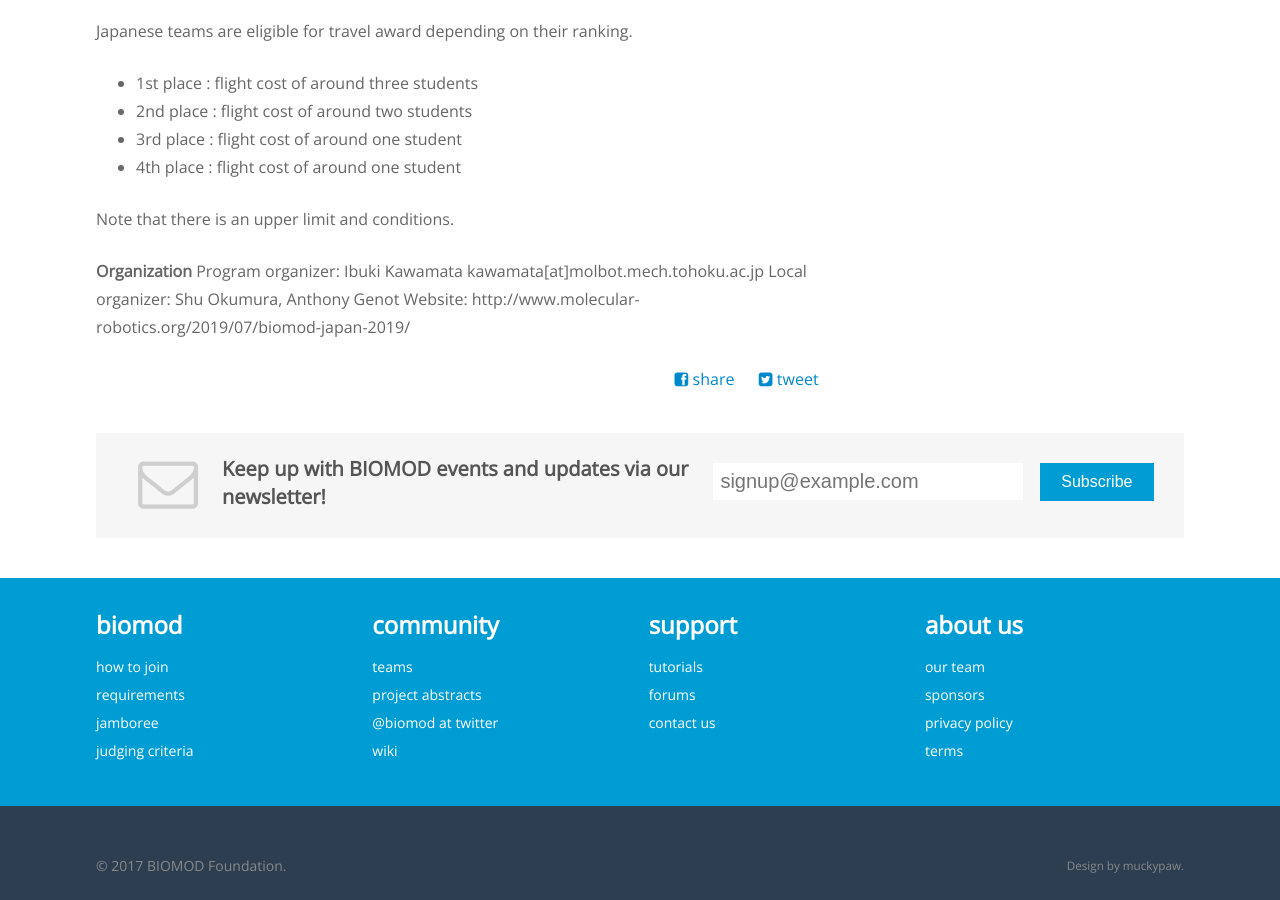
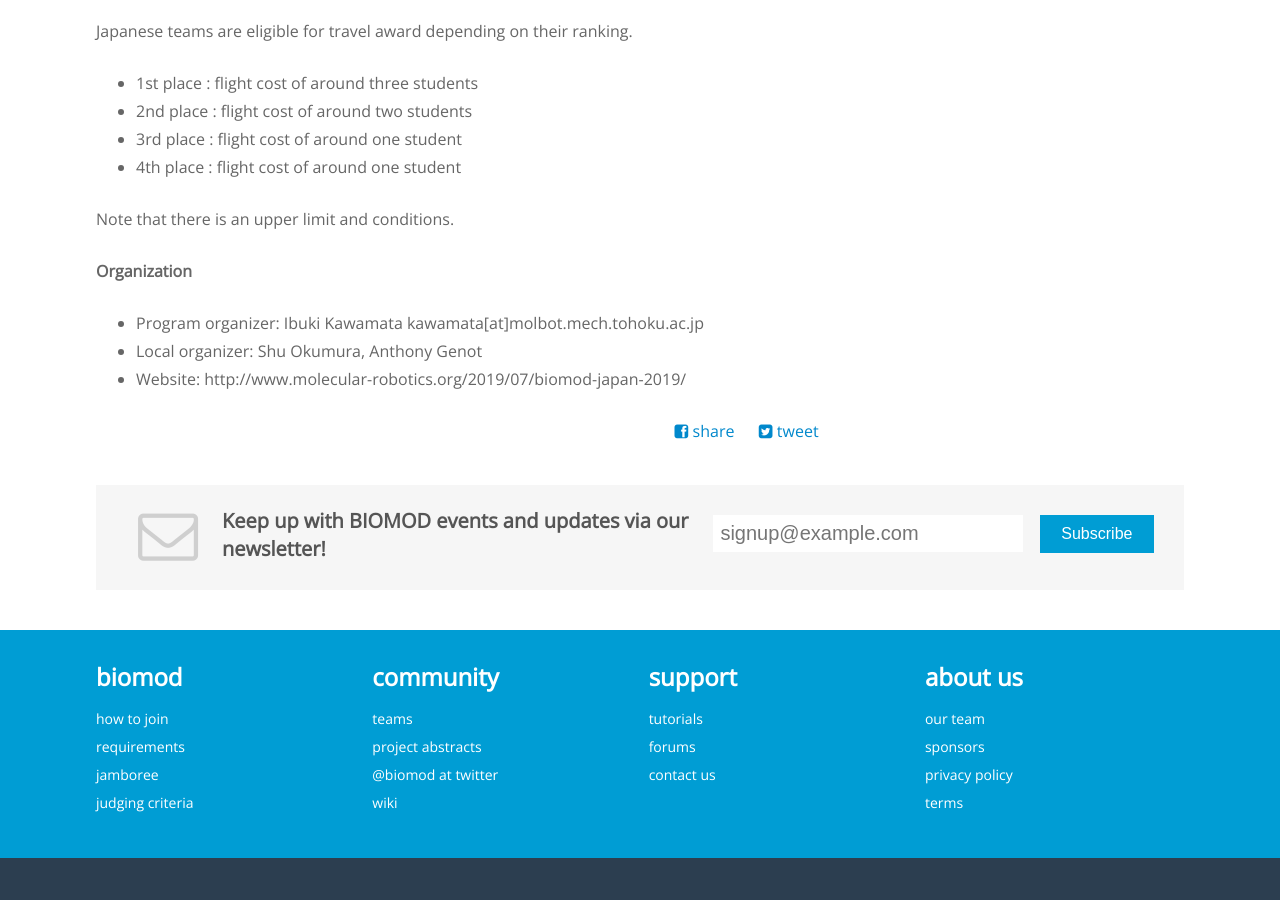
Before and after one commit to sdouglas/biomod, a Jekyll site: the page built from _posts/2019-07-15-biomod-japan.md, in a window 1280 px wide and 900 px high, scrolled down 1940 px. Built offline with Jekyll 4.4.1, drawn with Linux system fonts in a browser that asks for light colours; nearby versions of some CDN libraries.

```diff
--- a/_posts/2019-07-15-biomod-japan.md
+++ b/_posts/2019-07-15-biomod-japan.md
@@ -67,6 +67,7 @@ Note that there is an upper limit and conditions.
 
 
 **Organization**
-Program organizer: Ibuki Kawamata kawamata[at]molbot.mech.tohoku.ac.jp
-Local organizer: Shu Okumura, Anthony Genot
-Website: http://www.molecular-robotics.org/2019/07/biomod-japan-2019/
+
+- Program organizer: Ibuki Kawamata kawamata[at]molbot.mech.tohoku.ac.jp
+- Local organizer: Shu Okumura, Anthony Genot
+- Website: http://www.molecular-robotics.org/2019/07/biomod-japan-2019/
```
